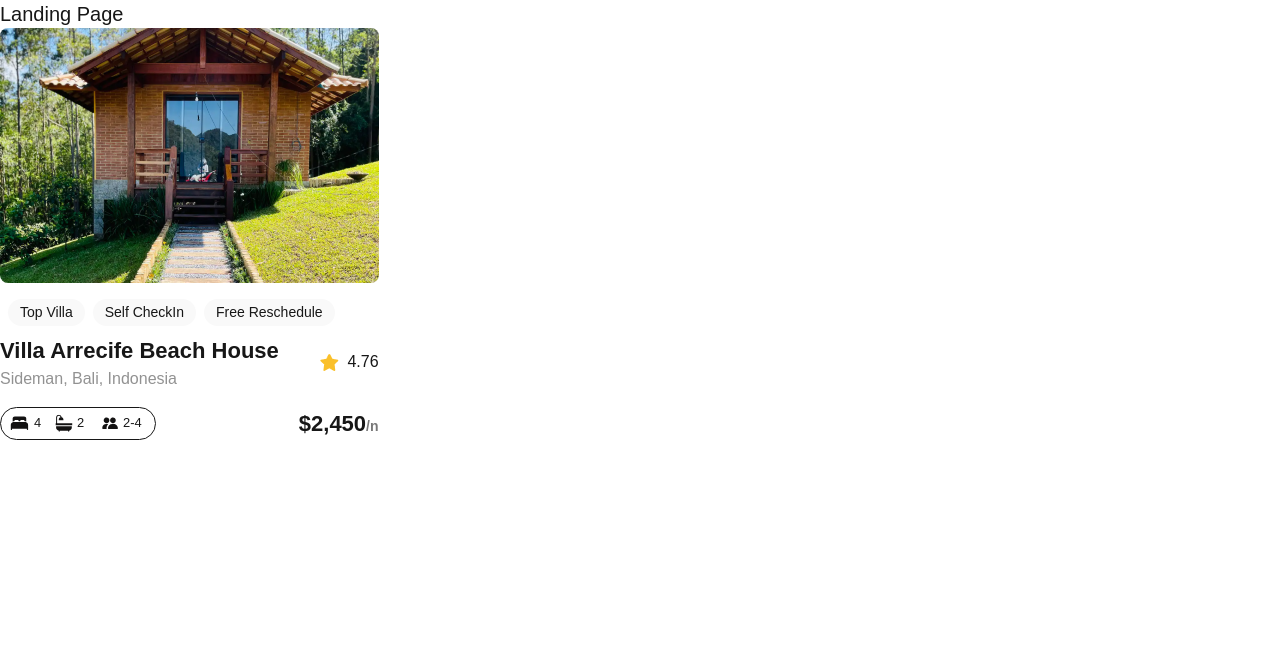
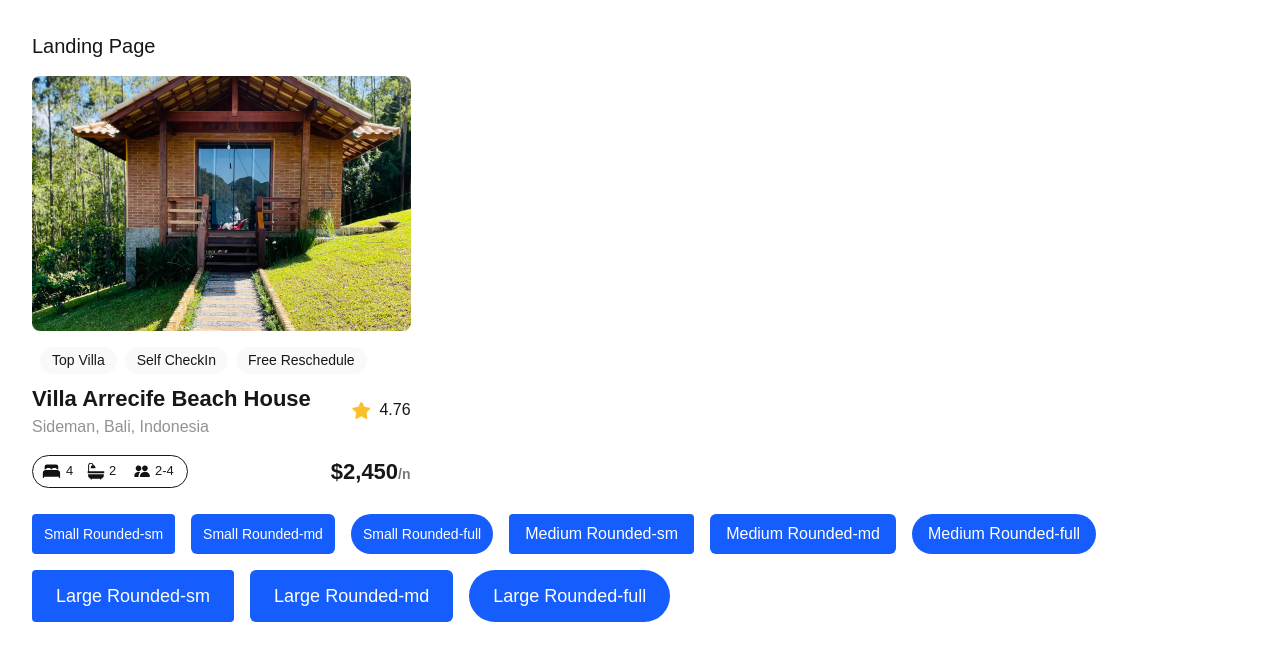
Before and after one commit to BenTachie/alx-project-0x00-setup, a Next.js app in the folder alx-project-0x00/: page /landing in a window 1280 px wide. Shown: the top 660 px of the page. Built offline with nearby package versions, Linux system fonts and the light colour scheme.

Commit message:
feat: add reusable Button component with support for title and dynamic styles

```diff
--- /dev/null
+++ b/alx-project-0x00/components/Button.tsx
@@ -0,0 +1,12 @@
+import React from "react";
+import { ButtonProps } from "@/interfaces";
+
+const Button: React.FC<ButtonProps> = ({ title, style }) => {
+  return (
+    <button className={`text-white bg-blue-600 hover:bg-blue-700 transition-all duration-200 ${style}`}>
+      {title}
+    </button>
+  );
+};
+
+export default Button;
--- a/alx-project-0x00/interfaces/index.ts
+++ b/alx-project-0x00/interfaces/index.ts
@@ -1,3 +1,8 @@
 export interface PillProps {
   title: string
 }
+
+export interface ButtonProps {
+  title: string;
+  style: string;
+}
--- a/alx-project-0x00/pages/landing.tsx
+++ b/alx-project-0x00/pages/landing.tsx
@@ -1,11 +1,33 @@
-import Card from "@/components/Card"
+// pages/landing.tsx
+import React from "react";
+import Card from "@/components/Card";
+import Button from "@/components/Button";
 
-const Landing: React.FC =  () => {
+const Landing: React.FC = () => {
   return (
-    <div>
-      <h1 className=" text-xl font-extralight">Landing Page</h1>
+    <div className="p-8 space-y-4">
+      <h1 className="text-xl font-extralight">Landing Page</h1>
+
       <Card />
+
+      <div className="flex gap-4 flex-wrap">
+        {/* Small Buttons with Various Shapes */}
+        <Button title="Small Rounded-sm" style="text-sm px-3 py-1 rounded-sm" />
+        <Button title="Small Rounded-md" style="text-sm px-3 py-1 rounded-md" />
+        <Button title="Small Rounded-full" style="text-sm px-3 py-1 rounded-full" />
+
+        {/* Medium Buttons */}
+        <Button title="Medium Rounded-sm" style="text-base px-4 py-2 rounded-sm" />
+        <Button title="Medium Rounded-md" style="text-base px-4 py-2 rounded-md" />
+        <Button title="Medium Rounded-full" style="text-base px-4 py-2 rounded-full" />
+
+        {/* Large Buttons */}
+        <Button title="Large Rounded-sm" style="text-lg px-6 py-3 rounded-sm" />
+        <Button title="Large Rounded-md" style="text-lg px-6 py-3 rounded-md" />
+        <Button title="Large Rounded-full" style="text-lg px-6 py-3 rounded-full" />
+      </div>
     </div>
-  )
-}
-export default Landing
+  );
+};
+
+export default Landing;
```
